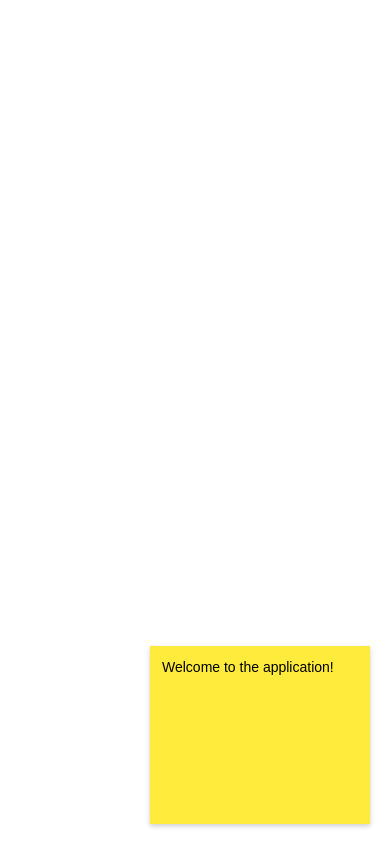
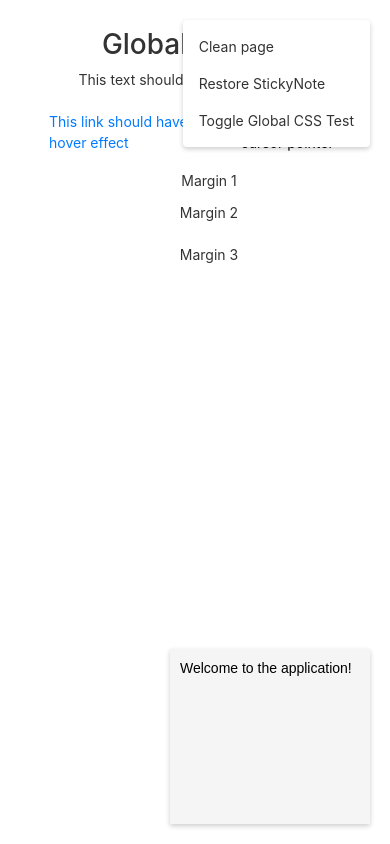
Before and after one commit to wilsonmatt/typescript-webpack-project, a website built with webpack: page src/index.html in a window 390 px wide. Built offline with nearby package versions, Linux system fonts and the light colour scheme.

Commit message:
Refactor webpack configuration to include global CSS and update entry point; add Menu and TestElement components; enhance StickyNote styles; implement global CSS styles; update widget data; and introduce new rendering function for widgets.

```diff
--- /dev/null
+++ b/src/components/Menu.ts
@@ -0,0 +1,112 @@
+import { StickyNote } from "./StickyNote";
+import { TestElement } from "./TestElement";
+
+interface MenuOptions {
+    isVisible?: boolean;
+}
+
+export class Menu {
+    private element: HTMLElement;
+    private isVisible: boolean;
+
+    constructor(options: MenuOptions = { isVisible: true }) {
+        this.isVisible = options.isVisible ?? true;
+        this.element = document.createElement('div');
+        this.element.className = 'menu';
+        this.initializeStyles();
+        this.render();
+        document.body.appendChild(this.element);
+    }
+
+    private initializeStyles(): void {
+        const style = document.createElement('style');
+        style.textContent = `
+            .menu {
+                position: fixed;
+                top: 20px;
+                right: 20px;
+                background-color: #ffffff;
+                border-radius: 4px;
+                box-shadow: 0 2px 5px rgba(0, 0, 0, 0.2);
+                padding: 8px 0;
+                z-index: 1000;
+                display: none;
+            }
+
+            .menu.visible {
+                display: block;
+            }
+
+            .menu ul {
+                list-style: none;
+                margin: 0;
+                padding: 0;
+            }
+
+            .menu li {
+                padding: 8px 16px;
+                cursor: pointer;
+            }
+
+            .menu li:hover {
+                background-color: #f5f5f5;
+            }
+        `;
+        document.head.appendChild(style);
+    }
+
+    private render(): void {
+        this.element.innerHTML = `
+            <ul>
+                <li id="clean-page">Clean page</li>
+                <li id="restore-sticky-note">Restore StickyNote</li>
+                <li id="toggle-global-css-test">Toggle Global CSS Test</li>
+            </ul>
+        `;
+
+        if (this.isVisible) {
+            this.element.classList.add('visible');
+        }
+
+        // Add click handler for clean page
+        const cleanPageButton = this.element.querySelector('#clean-page');
+        if (cleanPageButton) {
+            cleanPageButton.addEventListener('click', () => {
+                const stickyNotes = document.querySelectorAll('.sticky-note');
+                stickyNotes.forEach(note => note.remove());
+
+
+                const widgets = JSON.parse(localStorage.getItem('widgets') || '[]');
+                const widgetElements = document.querySelectorAll('.widgets-container');
+                widgetElements.forEach(widget => widget.remove());
+                // localStorage.setItem('widgets', '[]');
+            });
+        }
+
+        // Add click handler for restore sticky note
+        const restoreStickyNoteButton = this.element.querySelector('#restore-sticky-note');
+        if (restoreStickyNoteButton) {
+            restoreStickyNoteButton.addEventListener('click', () => {
+                // TODO: Implement restore functionality
+                console.log('Restore StickyNote clicked');
+                const stickyNote = new StickyNote({
+                    position: 'fixed',
+                    content: 'Welcome to the application!'
+                });
+            });
+        }
+
+        // Add click handler for toggle global CSS test
+        const toggleGlobalCssTestButton = this.element.querySelector('#toggle-global-css-test');
+        if (toggleGlobalCssTestButton) {
+            toggleGlobalCssTestButton.addEventListener('click', () => {
+                const testElement = document.querySelector('#testElement');
+                if (testElement) {
+                    testElement.remove();
+                } else {
+                    const testElement = new TestElement();
+                }
+            });
+        }
+    }
+}
--- a/src/components/StickyNote.ts
+++ b/src/components/StickyNote.ts
@@ -30,7 +30,7 @@ export class StickyNote {
                 bottom: 20px;
                 right: 20px;
                 width: 200px;
-                background-color: #ffeb3b;
+                background-color: #f5f5f5;
                 box-shadow: 0 2px 5px rgba(0, 0, 0, 0.2);
                 border-radius: 0;
                 padding: 10px;
--- /dev/null
+++ b/src/components/TestElement.ts
@@ -0,0 +1,33 @@
+
+export class TestElement {
+    private element: HTMLElement;
+
+    constructor() {
+        this.element = document.createElement('div');
+        this.element.id = 'testElement';
+        this.element.className = 'container flex items-center justify-center m-3';
+        this.element.innerHTML = `
+            <div class="p-3">
+                <h1 class="text-center">Global CSS Test</h1>
+                <p class="text-center">This text should be styled by global.css</p>
+                <div class="flex justify-between m-2">
+                    <a href="#" class="m-2">This link should have hover effect</a>
+                    <button class="m-2">This button should have cursor pointer</button>
+                </div>
+                <div class="flex flex-col items-center m-2">
+                    <div class="m-1">Margin 1</div>
+                    <div class="m-2">Margin 2</div>
+                    <div class="m-3">Margin 3</div>
+                </div>
+            </div>
+        `;
+        document.body.prepend(this.element);
+    }
+
+    public remove(): void {
+        this.element.remove();
+    }
+    public add(): void {
+        document.body.prepend(this.element);
+    }
+}
--- a/src/data/widgets.json
+++ b/src/data/widgets.json
@@ -4,6 +4,26 @@
     { "id": 2, "name": "Widget Two - Lazy dog jumps" },
     { "id": 3, "name": "Widget Three - Bright sunny day" },
     { "id": 4, "name": "Widget Four - Fresh morning breeze" },
-    { "id": 5, "name": "Widget Five - Happy little clouds" }
+    { "id": 5, "name": "Widget Five - Happy little clouds" },
+    { "id": 6, "name": "Widget Six - Gentle river flows" },
+    { "id": 7, "name": "Widget Seven - Mountain peaks rise" },
+    { "id": 8, "name": "Widget Eight - Ocean waves crash" },
+    { "id": 9, "name": "Widget Nine - Desert sands shift" },
+    { "id": 10, "name": "Widget Ten - Forest leaves rustle" },
+    { "id": 11, "name": "Widget Eleven - City lights twinkle" },
+    { "id": 12, "name": "Widget Twelve - Thunder rolls deep" },
+    { "id": 13, "name": "Widget Thirteen - Rainbow arcs high" },
+    { "id": 14, "name": "Widget Fourteen - Stars shine bright" },
+    { "id": 15, "name": "Widget Fifteen - Snow falls soft" },
+    { "id": 16, "name": "Widget Sixteen - Wind whispers low" },
+    { "id": 17, "name": "Widget Seventeen - Rain drums steady" },
+    { "id": 18, "name": "Widget Eighteen - Birds soar free" },
+    { "id": 19, "name": "Widget Nineteen - Flowers bloom wide" },
+    { "id": 20, "name": "Widget Twenty - Grass sways green" },
+    { "id": 21, "name": "Widget Twenty-One - Moon glows pale" },
+    { "id": 22, "name": "Widget Twenty-Two - Sun sets gold" },
+    { "id": 23, "name": "Widget Twenty-Three - Clouds drift by" },
+    { "id": 24, "name": "Widget Twenty-Four - Lake reflects clear" },
+    { "id": 25, "name": "Widget Twenty-Five - Fields stretch far" }
   ]
 }
--- a/src/index.ts
+++ b/src/index.ts
@@ -1,7 +1,11 @@
+import './styles/global.css';
+import './styles/core.css';
 import { formatMessage, initializeWidgetData } from './apis';
 import { Widget } from './interfaces';
 import { renderTemplate, renderAllWidgets, renderAllWidgetsV2 } from './templates/template';
 import { StickyNote } from './components/StickyNote';
+import { Menu } from './components/Menu';
+import { TestElement } from './components/TestElement';
 
 function greet(name: string): string {
     return formatMessage(name);
@@ -10,6 +14,9 @@ function greet(name: string): string {
 // Mount the application
 const root = document.getElementById('root');
 if (root) {
+
+    const testElement = new TestElement();
+
     initializeWidgetData();
     const widgets = JSON.parse(localStorage.getItem('widgets') || '[]');
     const widgetHtml = renderAllWidgetsV2(widgets);
@@ -20,4 +27,7 @@ if (root) {
         position: 'fixed',
         content: 'Welcome to the application!'
     });
+
+    // Create menu instance
+    const menu = new Menu();
 }
--- /dev/null
+++ b/src/styles/core.css
@@ -0,0 +1,7 @@
+.btn-primary {
+    background-color: #007bff;
+    color: #fff;
+    border: none;
+    padding: 10px 20px;
+    cursor: pointer;
+}
--- /dev/null
+++ b/src/styles/global.css
@@ -0,0 +1,152 @@
+/* Reset and base styles */
+* {
+    margin: 0;
+    padding: 0;
+    box-sizing: border-box;
+}
+
+html {
+    font-size: 16px;
+    line-height: 1.5;
+    -webkit-text-size-adjust: 100%;
+    -webkit-tap-highlight-color: transparent;
+}
+
+body {
+    font-family: -apple-system, BlinkMacSystemFont, 'Segoe UI', Roboto, 'Helvetica Neue', Arial, sans-serif;
+    color: #333;
+    background-color: #fff;
+    -webkit-font-smoothing: antialiased;
+    -moz-osx-font-smoothing: grayscale;
+}
+
+/* Typography */
+h1, h2, h3, h4, h5, h6 {
+    margin-bottom: 0.5rem;
+    font-weight: 500;
+    line-height: 1.2;
+}
+
+p {
+    margin-bottom: 1rem;
+}
+
+/* Links */
+a {
+    color: #007bff;
+    text-decoration: none;
+    transition: color 0.2s ease-in-out;
+}
+
+a:hover {
+    color: #0056b3;
+    text-decoration: underline;
+}
+
+/* Lists */
+ul, ol {
+    margin-bottom: 1rem;
+    padding-left: 2rem;
+}
+
+/* Images */
+img {
+    max-width: 100%;
+    height: auto;
+    vertical-align: middle;
+}
+
+/* Forms */
+button, input, select, textarea {
+    font-family: inherit;
+    font-size: inherit;
+    line-height: inherit;
+    margin: 0;
+}
+
+button {
+    cursor: pointer;
+    border: none;
+    background: none;
+}
+
+/* Utility classes */
+.container {
+    width: 100%;
+    max-width: 1200px;
+    margin: 0 auto;
+    padding: 0 1rem;
+}
+
+.text-center {
+    text-align: center;
+}
+
+.text-right {
+    text-align: right;
+}
+
+.text-left {
+    text-align: left;
+}
+
+/* Flexbox utilities */
+.flex {
+    display: flex;
+}
+
+.flex-col {
+    flex-direction: column;
+}
+
+.items-center {
+    align-items: center;
+}
+
+.justify-center {
+    justify-content: center;
+}
+
+.justify-between {
+    justify-content: space-between;
+}
+
+/* Spacing utilities */
+.m-1 { margin: 0.25rem; }
+.m-2 { margin: 0.5rem; }
+.m-3 { margin: 1rem; }
+.m-4 { margin: 1.5rem; }
+.m-5 { margin: 3rem; }
+
+.p-1 { padding: 0.25rem; }
+.p-2 { padding: 0.5rem; }
+.p-3 { padding: 1rem; }
+.p-4 { padding: 1.5rem; }
+.p-5 { padding: 3rem; }
+
+/* Responsive utilities */
+@media (max-width: 768px) {
+    html {
+        font-size: 14px;
+    }
+
+    .container {
+        padding: 0 0.5rem;
+    }
+}
+
+/* Print styles */
+@media print {
+    body {
+        background: #fff;
+        color: #000;
+    }
+
+    a {
+        text-decoration: underline;
+    }
+
+    .no-print {
+        display: none;
+    }
+}
--- a/src/templates/template.css
+++ b/src/templates/template.css
@@ -1,28 +1,18 @@
 .block {
   height: 200px;
-  width: 200px; /* Fixed width of 200px */
-  margin: 50px;
+  width: 200px;
+  margin: 1rem;
   border: 0.5mm solid black;
   box-shadow: rgba(50, 50, 93, 0.25) 0px 50px 100px -20px,
     rgba(0, 0, 0, 0.3) 0px 30px 60px -30px,
     rgba(10, 37, 64, 0.35) 0px -2px 6px 0px inset;
-  word-wrap: break-word; /* Ensures long words break if needed */
-  overflow-wrap: break-word; /* Modern browsers */
-  white-space: normal; /* Allows text to wrap */
-  padding: 1rem; /* Add some padding for better text readability */
-}
-
-.widgets-container {
-  padding-bottom: 200px;
-}
-
-/* Add classes for different widths */
-.block.wide {
-  width: min(95vw, 800px);
-}
-
-.block.narrow {
-  width: min(80vw, 400px);
+  word-wrap: break-word;
+  overflow-wrap: break-word;
+  white-space: normal;
+  padding: 1rem;
+  animation: appear linear, blurEffect linear;
+  animation-timeline: view();
+  animation-range: entry 0% cover 40%, entry 0% cover 40%;
 }
 
 @keyframes appear {
@@ -36,8 +26,48 @@
   }
 }
 
-.block {
-  animation: appear linear; /* Use the linear animation */
-  animation-timeline: view(); /* Use the viewport as the timeline */
-  animation-range: entry 0% cover 40%; /* 40% of the viewport height */
+@keyframes blurEffect {
+  0% {
+    filter: blur(0px);
+  }
+  40% {
+    filter: blur(4px);
+  }
+  100% {
+    filter: blur(0px);
+  }
 }
+
+.widgets-container {
+  padding: 2rem;
+  display: grid;
+  grid-template-columns: repeat(auto-fit, minmax(200px, 1fr));
+  gap: 2rem;
+  justify-items: center;
+  align-items: start;
+  max-width: 1400px;
+  margin: 0 auto;
+}
+
+/* Add classes for different widths */
+.block.wide {
+  grid-column: 1 / -1;
+  width: min(95vw, 800px);
+}
+
+.block.narrow {
+  width: min(80vw, 400px);
+}
+
+/* Media queries for responsive layout */
+@media (max-width: 768px) {
+  .widgets-container {
+    grid-template-columns: 1fr;
+    padding: 1rem;
+  }
+
+  .block {
+    width: 100%;
+    max-width: 400px;
+  }
+}
--- a/webpack.config.js
+++ b/webpack.config.js
@@ -2,7 +2,9 @@ const path = require('path');
 const HtmlWebpackPlugin = require('html-webpack-plugin');
 
 module.exports = {
-  entry: './src/index.ts',
+  entry: {
+    app: ['./src/styles/global.css', './src/index.ts']
+  },
 
   output: {
     path: path.resolve(__dirname, 'dist'),
```
Also changed, not shown: src/templates/template.ts (+18 -0 lines).
